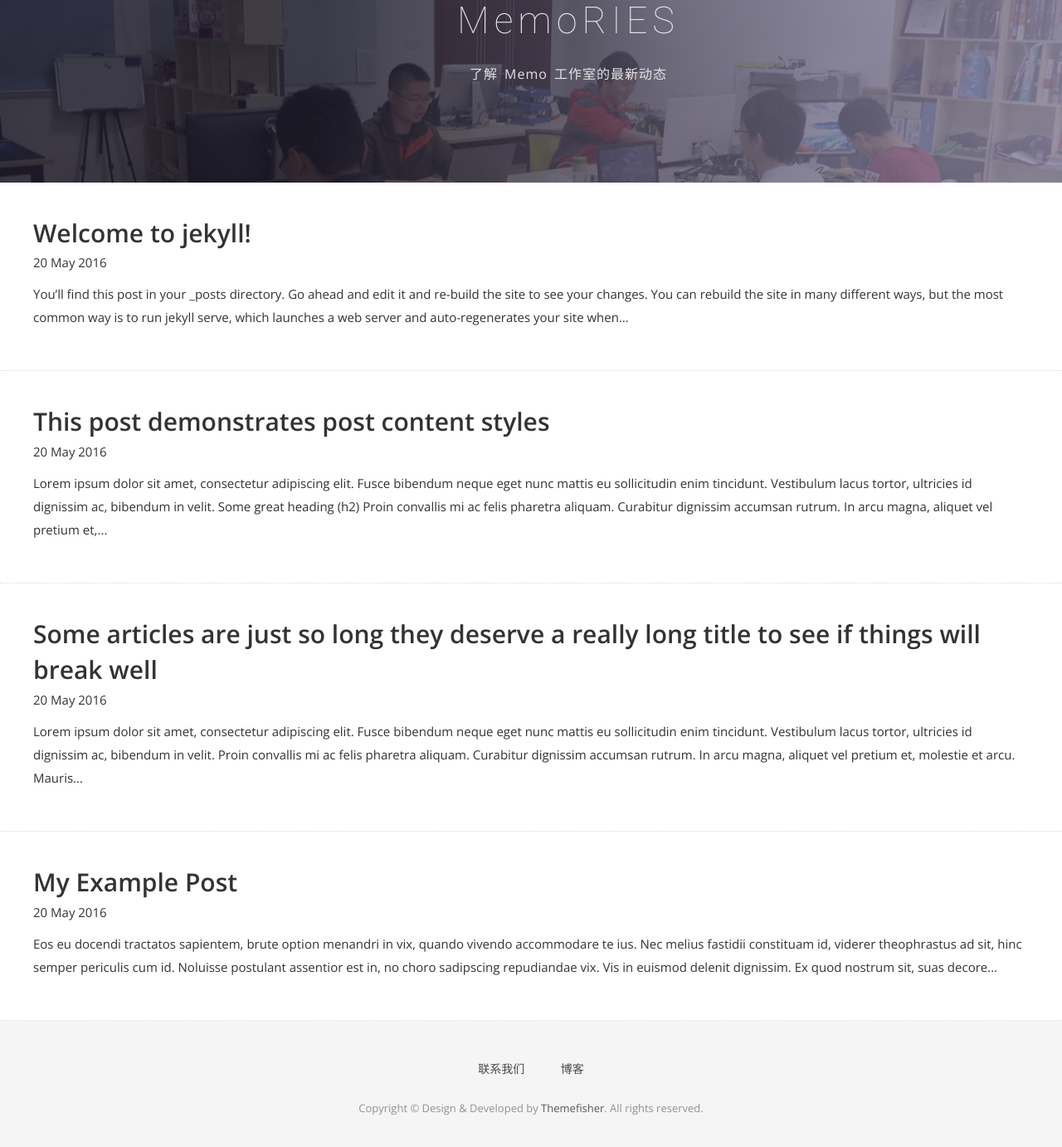
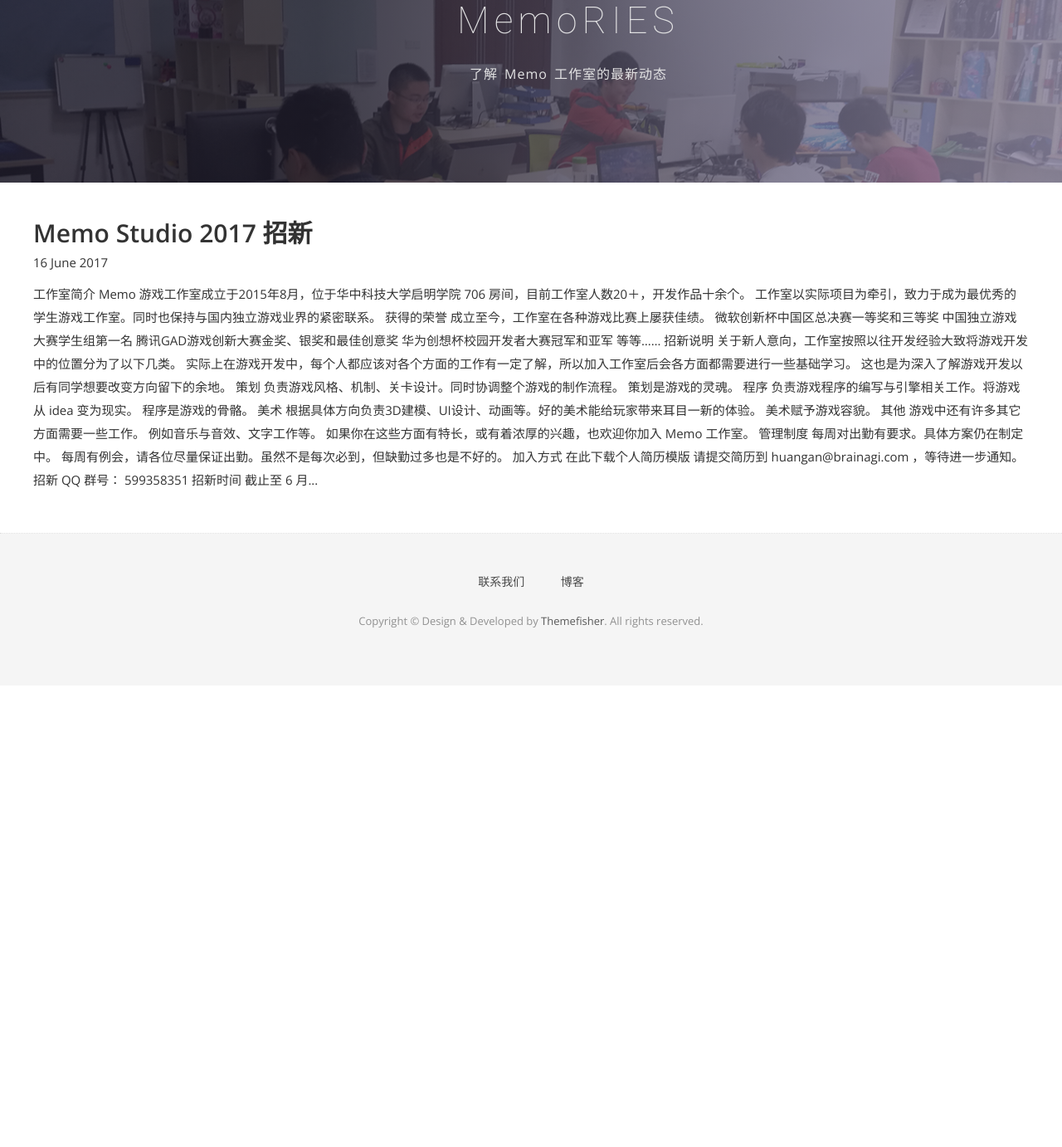
Before and after one commit to memostudio/memostudio.github.io, a Jekyll site: the page built from blog.html, in a window 1280 px wide and 1400 px high, scrolled down 240 px. Shown: the top 1382 px of the window at 83% size. Built offline with Jekyll 4.4.1, drawn with Linux system fonts in a browser that asks for light colours; nearby versions of some CDN libraries; some web fonts are replaced; after the commit the page ends 1066 px from its top, so only the background shows below that.

Commit message:
update recruit 2017

````diff
--- a/_posts/2016-05-20-my-example-post.md
+++ /dev/null
@@ -1,12 +0,0 @@
----
-layout: post
----
-
-Eos eu docendi tractatos sapientem, brute option menandri in vix, quando vivendo accommodare te ius. Nec melius fastidii constituam id, viderer theophrastus ad sit, hinc semper periculis cum id. Noluisse postulant assentior est in, no choro sadipscing repudiandae vix. Vis in euismod delenit dignissim. Ex quod nostrum sit, suas decore animal id ius, nobis solet detracto quo te.
-
-{% comment %}
-Might you have an include in your theme? Why not try it here!
-{% include my-themes-great-include.html %}
-{% endcomment %}
-
-No laudem altera adolescens has, volumus lucilius eum no. Eam ei nulla audiam efficiantur. Suas affert per no, ei tale nibh sea. Sea ne magna harum, in denique scriptorem sea, cetero alienum tibique ei eos. Labores persequeris referrentur eos ei.
--- a/_posts/2016-05-20-super-long-article.md
+++ /dev/null
@@ -1,10 +0,0 @@
----
-layout: post
-title: "Some articles are just so long they deserve a really long title to see if things will break well"
----
-
-Lorem ipsum dolor sit amet, consectetur adipiscing elit. Fusce bibendum neque eget nunc mattis eu sollicitudin enim tincidunt. Vestibulum lacus tortor, ultricies id dignissim ac, bibendum in velit. Proin convallis mi ac felis pharetra aliquam. Curabitur dignissim accumsan rutrum. In arcu magna, aliquet vel pretium et, molestie et arcu. Mauris lobortis nulla et felis ullamcorper bibendum. Phasellus et hendrerit mauris. Proin eget nibh a massa vestibulum pretium. Suspendisse eu nisl a ante aliquet bibendum quis a nunc. Praesent varius interdum vehicula. Aenean risus libero, placerat at vestibulum eget, ultricies eu enim. Praesent nulla tortor, malesuada adipiscing adipiscing sollicitudin, adipiscing eget est.
-
-Lorem ipsum dolor sit amet, consectetur adipiscing elit. Fusce bibendum neque eget nunc mattis eu sollicitudin enim tincidunt. Vestibulum lacus tortor, ultricies id dignissim ac, bibendum in velit. Proin convallis mi ac felis pharetra aliquam. Curabitur dignissim accumsan rutrum. In arcu magna, aliquet vel pretium et, molestie et arcu. Mauris lobortis nulla et felis ullamcorper bibendum. Phasellus et hendrerit mauris. Proin eget nibh a massa vestibulum pretium. Suspendisse eu nisl a ante aliquet bibendum quis a nunc. Praesent varius interdum vehicula. Aenean risus libero, placerat at vestibulum eget, ultricies eu enim. Praesent nulla tortor, malesuada adipiscing adipiscing sollicitudin, adipiscing eget est.
-
-Lorem ipsum dolor sit amet, consectetur adipiscing elit. Fusce bibendum neque eget nunc mattis eu sollicitudin enim tincidunt. Vestibulum lacus tortor, ultricies id dignissim ac, bibendum in velit. Proin convallis mi ac felis pharetra aliquam. Curabitur dignissim accumsan rutrum. In arcu magna, aliquet vel pretium et, molestie et arcu. Mauris lobortis nulla et felis ullamcorper bibendum. Phasellus et hendrerit mauris. Proin eget nibh a massa vestibulum pretium. Suspendisse eu nisl a ante aliquet bibendum quis a nunc. Praesent varius interdum vehicula. Aenean risus libero, placerat at vestibulum eget, ultricies eu enim. Praesent nulla tortor, malesuada adipiscing adipiscing sollicitudin, adipiscing eget est.
--- a/_posts/2016-05-20-this-post-demonstrates-post-content-styles.md
+++ /dev/null
@@ -1,87 +0,0 @@
----
-layout: post
-title: "This post demonstrates post content styles"
-author: "Bart Simpson"
-meta: "Springfield"
----
-
-Lorem ipsum dolor sit amet, consectetur adipiscing elit. Fusce bibendum neque eget nunc mattis eu sollicitudin enim tincidunt. Vestibulum lacus tortor, ultricies id dignissim ac, bibendum in velit.
-
-## Some great heading (h2)
-
-Proin convallis mi ac felis pharetra aliquam. Curabitur dignissim accumsan rutrum. In arcu magna, aliquet vel pretium et, molestie et arcu.
-
-Mauris lobortis nulla et felis ullamcorper bibendum. Phasellus et hendrerit mauris. Proin eget nibh a massa vestibulum pretium. Suspendisse eu nisl a ante aliquet bibendum quis a nunc. Praesent varius interdum vehicula. Aenean risus libero, placerat at vestibulum eget, ultricies eu enim. Praesent nulla tortor, malesuada adipiscing adipiscing sollicitudin, adipiscing eget est.
-
-## Another great heading (h2)
-
-Lorem ipsum dolor sit amet, consectetur adipiscing elit. Fusce bibendum neque eget nunc mattis eu sollicitudin enim tincidunt. Vestibulum lacus tortor, ultricies id dignissim ac, bibendum in velit.
-
-### Some great subheading (h3)
-
-Proin convallis mi ac felis pharetra aliquam. Curabitur dignissim accumsan rutrum. In arcu magna, aliquet vel pretium et, molestie et arcu. Mauris lobortis nulla et felis ullamcorper bibendum.
-
-Phasellus et hendrerit mauris. Proin eget nibh a massa vestibulum pretium. Suspendisse eu nisl a ante aliquet bibendum quis a nunc.
-
-### Some great subheading (h3)
-
-Praesent varius interdum vehicula. Aenean risus libero, placerat at vestibulum eget, ultricies eu enim. Praesent nulla tortor, malesuada adipiscing adipiscing sollicitudin, adipiscing eget est.
-
-> This quote will change your life. It will reveal the secrets of the universe, and all the wonders of humanity. Don't misuse it.
-
-Lorem ipsum dolor sit amet, consectetur adipiscing elit. Fusce bibendum neque eget nunc mattis eu sollicitudin enim tincidunt.
-
-### Some great subheading (h3)
-
-Vestibulum lacus tortor, ultricies id dignissim ac, bibendum in velit. Proin convallis mi ac felis pharetra aliquam. Curabitur dignissim accumsan rutrum.
-
-```html
-<html>
-  <head>
-  </head>
-  <body>
-    <p>Hello, World!</p>
-  </body>
-</html>
-```
-
-
-In arcu magna, aliquet vel pretium et, molestie et arcu. Mauris lobortis nulla et felis ullamcorper bibendum. Phasellus et hendrerit mauris.
-
-#### You might want a sub-subheading (h4)
-
-In arcu magna, aliquet vel pretium et, molestie et arcu. Mauris lobortis nulla et felis ullamcorper bibendum. Phasellus et hendrerit mauris.
-
-In arcu magna, aliquet vel pretium et, molestie et arcu. Mauris lobortis nulla et felis ullamcorper bibendum. Phasellus et hendrerit mauris.
-
-#### But it's probably overkill (h4)
-
-In arcu magna, aliquet vel pretium et, molestie et arcu. Mauris lobortis nulla et felis ullamcorper bibendum. Phasellus et hendrerit mauris.
-
-### Oh hai, an unordered list!!
-
-In arcu magna, aliquet vel pretium et, molestie et arcu. Mauris lobortis nulla et felis ullamcorper bibendum. Phasellus et hendrerit mauris.
-
-- First item, yo
-- Second item, dawg
-- Third item, what what?!
-- Fourth item, fo sheezy my neezy
-
-### Oh hai, an ordered list!!
-
-In arcu magna, aliquet vel pretium et, molestie et arcu. Mauris lobortis nulla et felis ullamcorper bibendum. Phasellus et hendrerit mauris.
-
-1. First item, yo
-2. Second item, dawg
-3. Third item, what what?!
-4. Fourth item, fo sheezy my neezy
-
-
-
-## Headings are cool! (h2)
-
-Proin eget nibh a massa vestibulum pretium. Suspendisse eu nisl a ante aliquet bibendum quis a nunc. Praesent varius interdum vehicula. Aenean risus libero, placerat at vestibulum eget, ultricies eu enim. Praesent nulla tortor, malesuada adipiscing adipiscing sollicitudin, adipiscing eget est.
-
-Praesent nulla tortor, malesuada adipiscing adipiscing sollicitudin, adipiscing eget est.
-
-Proin eget nibh a massa vestibulum pretium. Suspendisse eu nisl a ante aliquet bibendum quis a nunc.
--- a/_posts/2016-05-20-welcome-to-jekyll.md
+++ /dev/null
@@ -1,26 +0,0 @@
----
-layout: post
-title: Welcome to jekyll!
-subtitle: Jekyll is a blog-aware, static site generator in Ruby https://jekyllrb.com
-date: 2016-05-20 21:11:27
-author: jekyll
----
-You’ll find this post in your `_posts` directory. Go ahead and edit it and re-build the site to see your changes. You can rebuild the site in many different ways, but the most common way is to run `jekyll serve`, which launches a web server and auto-regenerates your site when a file is updated.
-
-To add new posts, simply add a file in the `_posts` directory that follows the convention `YYYY-MM-DD-name-of-post.ext` and includes the necessary front matter. Take a look at the source for this post to get an idea about how it works.
-
-Jekyll also offers powerful support for code snippets:
-
-{% highlight ruby %}
-def print_hi(name)
-  puts "Hi, #{name}"
-end
-print_hi('Tom')
-#=> prints 'Hi, Tom' to STDOUT.
-{% endhighlight %}
-
-Check out the [Jekyll docs][jekyll-docs] for more info on how to get the most out of Jekyll. File all bugs/feature requests at [Jekyll’s GitHub repo][jekyll-gh]. If you have questions, you can ask them on [Jekyll Talk][jekyll-talk].
-
-[jekyll-docs]: http://jekyllrb.com/docs/home
-[jekyll-gh]:   https://github.com/jekyll/jekyll
-[jekyll-talk]: https://talk.jekyllrb.com/
--- /dev/null
+++ b/_posts/2017-06-16-recruit-2017.md
@@ -0,0 +1,73 @@
+---
+layout: post
+title: "Memo Studio 2017 招新"
+author: "黄安"
+---
+
+## 工作室简介
+
+Memo 游戏工作室成立于2015年8月，位于华中科技大学启明学院 706 房间，目前工作室人数20＋，开发作品十余个。
+
+工作室以实际项目为牵引，致力于成为最优秀的学生游戏工作室。同时也保持与国内独立游戏业界的紧密联系。
+
+## 获得的荣誉
+
+成立至今，工作室在各种游戏比赛上屡获佳绩。
+
+0. 微软创新杯中国区总决赛一等奖和三等奖
+0. 中国独立游戏大赛学生组第一名
+0. 腾讯GAD游戏创新大赛金奖、银奖和最佳创意奖
+0. 华为创想杯校园开发者大赛冠军和亚军
+0. 等等……
+
+## 招新说明
+
+关于新人意向，工作室按照以往开发经验大致将游戏开发中的位置分为了以下几类。
+
+实际上在游戏开发中，每个人都应该对各个方面的工作有一定了解，所以加入工作室后会各方面都需要进行一些基础学习。
+
+这也是为深入了解游戏开发以后有同学想要改变方向留下的余地。
+
+### 策划
+
+负责游戏风格、机制、关卡设计。同时协调整个游戏的制作流程。
+
+策划是游戏的灵魂。
+
+### 程序
+
+负责游戏程序的编写与引擎相关工作。将游戏从 idea 变为现实。
+
+程序是游戏的骨骼。
+
+### 美术
+
+根据具体方向负责3D建模、UI设计、动画等。好的美术能给玩家带来耳目一新的体验。
+
+美术赋予游戏容貌。
+
+### 其他
+
+游戏中还有许多其它方面需要一些工作。
+
+例如音乐与音效、文字工作等。
+
+如果你在这些方面有特长，或有着浓厚的兴趣，也欢迎你加入 Memo 工作室。
+
+## 管理制度
+
+每周对出勤有要求。具体方案仍在制定中。
+
+每周有例会，请各位尽量保证出勤。虽然不是每次必到，但缺勤过多也是不好的。
+
+## 加入方式
+
+[在此下载个人简历模版](../../../files/cv2017.docx)
+
+请提交简历到 huangan@brainagi.com ，等待进一步通知。
+
+招新 QQ 群号： 599358351
+
+## 招新时间
+
+截止至 6 月 24 日 23:59
--- a/index.html
+++ b/index.html
@@ -140,7 +140,7 @@ permalink: /
         <div class="block">
           <h2>We make dreams come true.</h2>
           <p>在这里，我们让梦想成真。</p>
-          <a class="btn btn-default btn-call-to-action" href="{{ site.baseurl }}/contact" >加入我们</a>
+          <a class="btn btn-default btn-call-to-action" href="{{ site.baseurl }}/2017/06/16/recruit-2017.html" >加入我们</a>
         </div>
       </div>
     </div>
````
Also changed, not shown: 1 other file.
